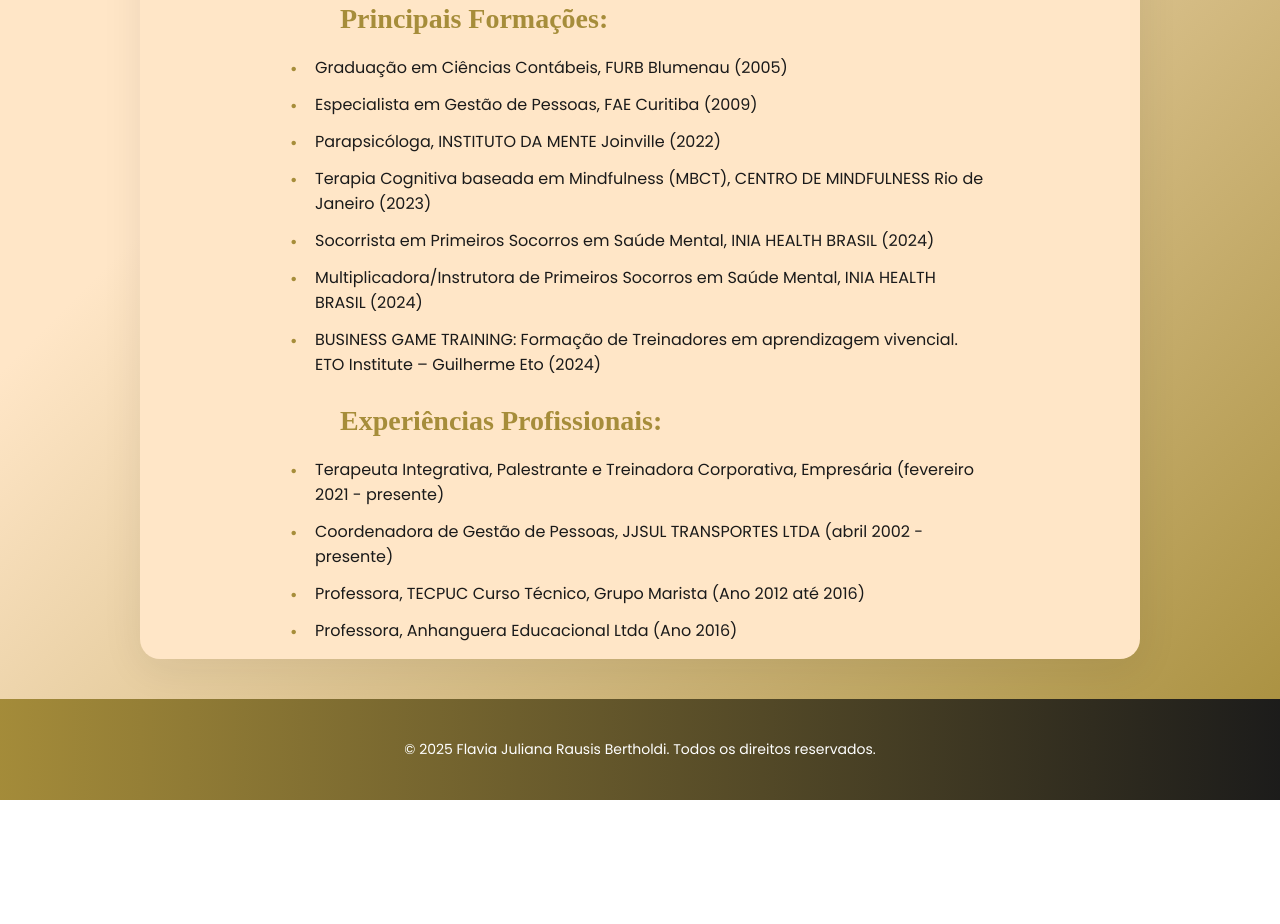
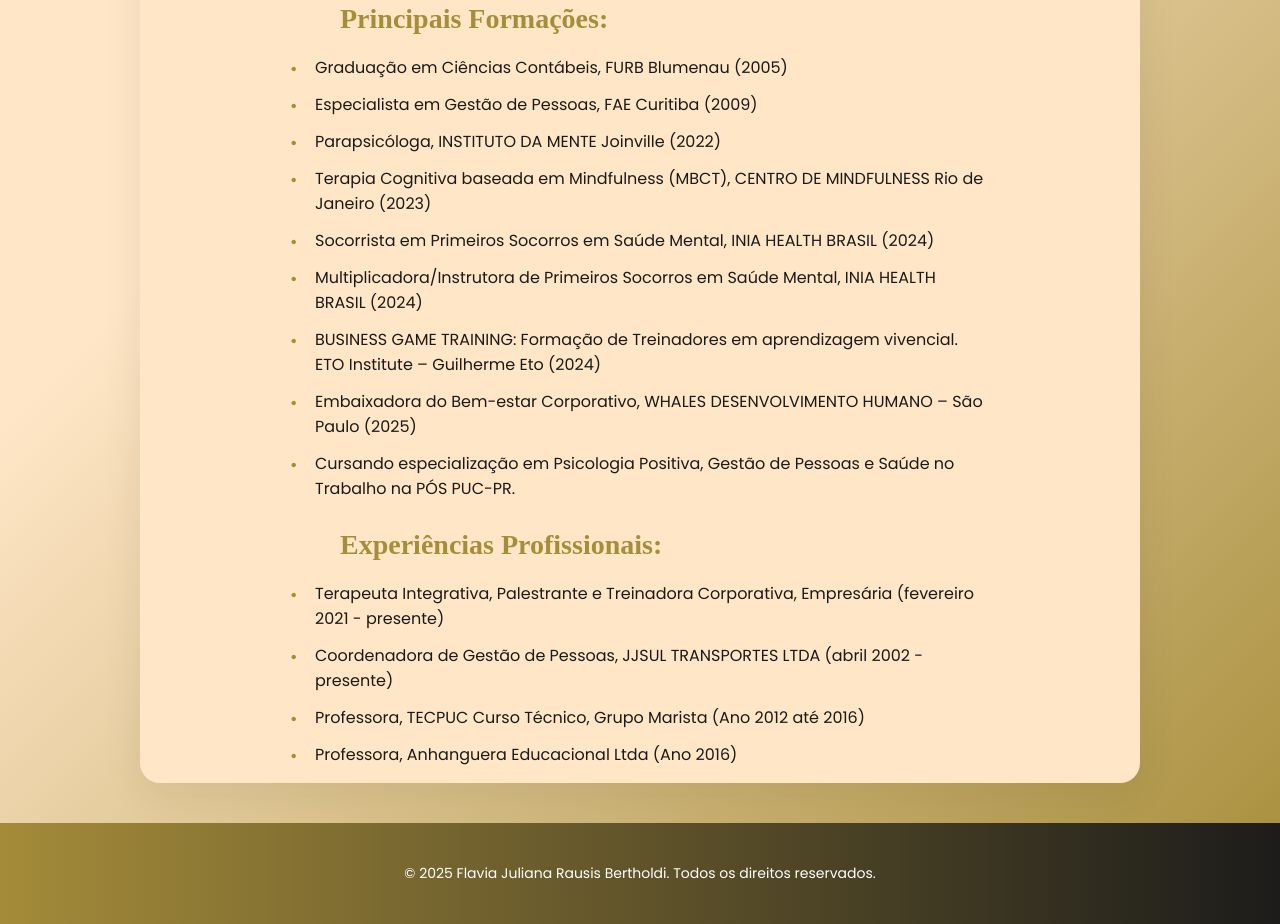
Before and after one commit to giuseppeBertholdi/Personal-Website, a website: page public/sobre.html in a window 1280 px wide. Shown: the part 766-1690 px from the top of the page. Before the commit the page ends 1566 px from the top, so only its background shows below. Drawn offline with Linux system fonts and the light colour scheme.

Commit message:
alteração sobre

```diff
--- a/public/sobre.html
+++ b/public/sobre.html
@@ -554,6 +554,8 @@
                     <li>Socorrista em Primeiros Socorros em Saúde Mental, INIA HEALTH BRASIL (2024)</li>
                     <li>Multiplicadora/Instrutora de Primeiros Socorros em Saúde Mental, INIA HEALTH BRASIL (2024)</li>
                     <li>BUSINESS GAME TRAINING: Formação de Treinadores em aprendizagem vivencial. ETO Institute – Guilherme Eto (2024)</li>
+                    <li>Embaixadora do Bem-estar Corporativo, WHALES DESENVOLVIMENTO HUMANO – São Paulo (2025)</li>
+                    <li>Cursando especialização em Psicologia Positiva, Gestão de Pessoas e Saúde no Trabalho na PÓS PUC-PR.</li>
                 </ul>
             </div>
 
```
